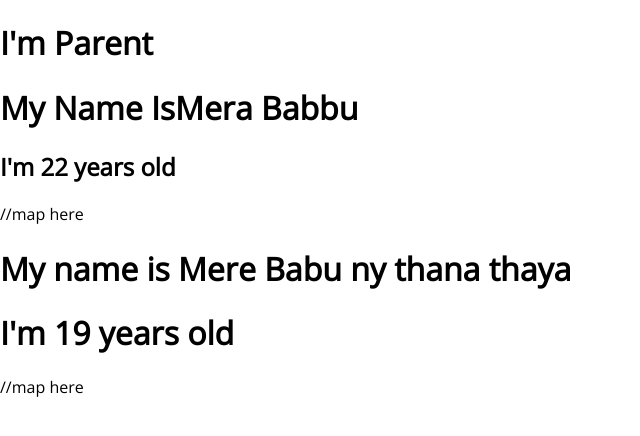
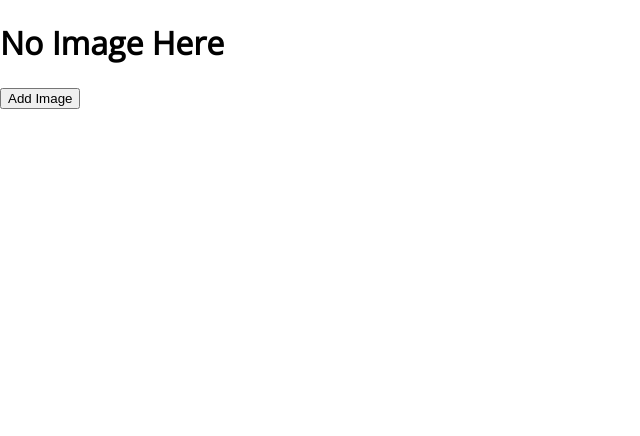
Before and after one commit to A3shaq/fetchData-redux-saga, a React (Create React App) app: page / in a window 1280 px wide. Shown: the top 436 px of the page, without its empty margins (0-640 px from the left). Built offline with nearby package versions, Linux system fonts and the light colour scheme.

Commit message:
feat(3rd Class Of React): * Teach What is state in react * Teach conditional rendering in react * Teach How to add image in react

```diff
--- a/src/Parent.js
+++ b/src/Parent.js
@@ -1,18 +1,35 @@
-import React from 'react'
+import React, { useState } from 'react'
 import FirstChild from "./FirstChild"
 import SecondChild from "./SecondChild"
+import LED from "./assets/images/test.jpg"
 
-const arrObj1 = [{user:"Arshaq",age:25},{user:"Areeb",age:20},{user:"Arif",age:22}]
-const arrObj2 = [{user:"Junaid",age:25},{user:"jawwad",age:20},{user:"Addel",age:22}]
+
+// const arrObj1 = [{ user: "Arshaq", age: 25 }, { user: "Areeb", age: 20 }, { user: "Arif", age: 22 }]
+// const arrObj2 = [{ user: "Junaid", age: 25 }, { user: "jawwad", age: 20 }, { user: "Addel", age: 22 }]
+
+
+
+
 
 function Parent() {
+    const [name, setName] = useState("Haris Sohail")
+    const [flag, setFlag] = useState(false)
     let title1 = 'Mera Babbu'
     let title2 = 'Mere Babu ny thana thaya'
+
+
+    // Conditional rendering
+
     return (
         <div>
-            <h1>I'm  Parent</h1>
+            {/* <h1>I'm  Parent</h1>
             <FirstChild name={title1} age='22' />
-            <SecondChild name={title2} age={19} />
+            <SecondChild name={title2} age={19} /> */}
+
+            <h1> {flag === true ? <img style={{ width: "50%" }} src={LED} alt="Image Not Found" /> : "No Image Here"}</h1>
+
+            <button onClick={() => flag === true ? setFlag(false) : setFlag(true)}>{flag === false ? "Add Image" : "Remove Image"}</button>
+
         </div>
     )
 }
```
Also changed, not shown: src/assets/images/test.jpg (added).
